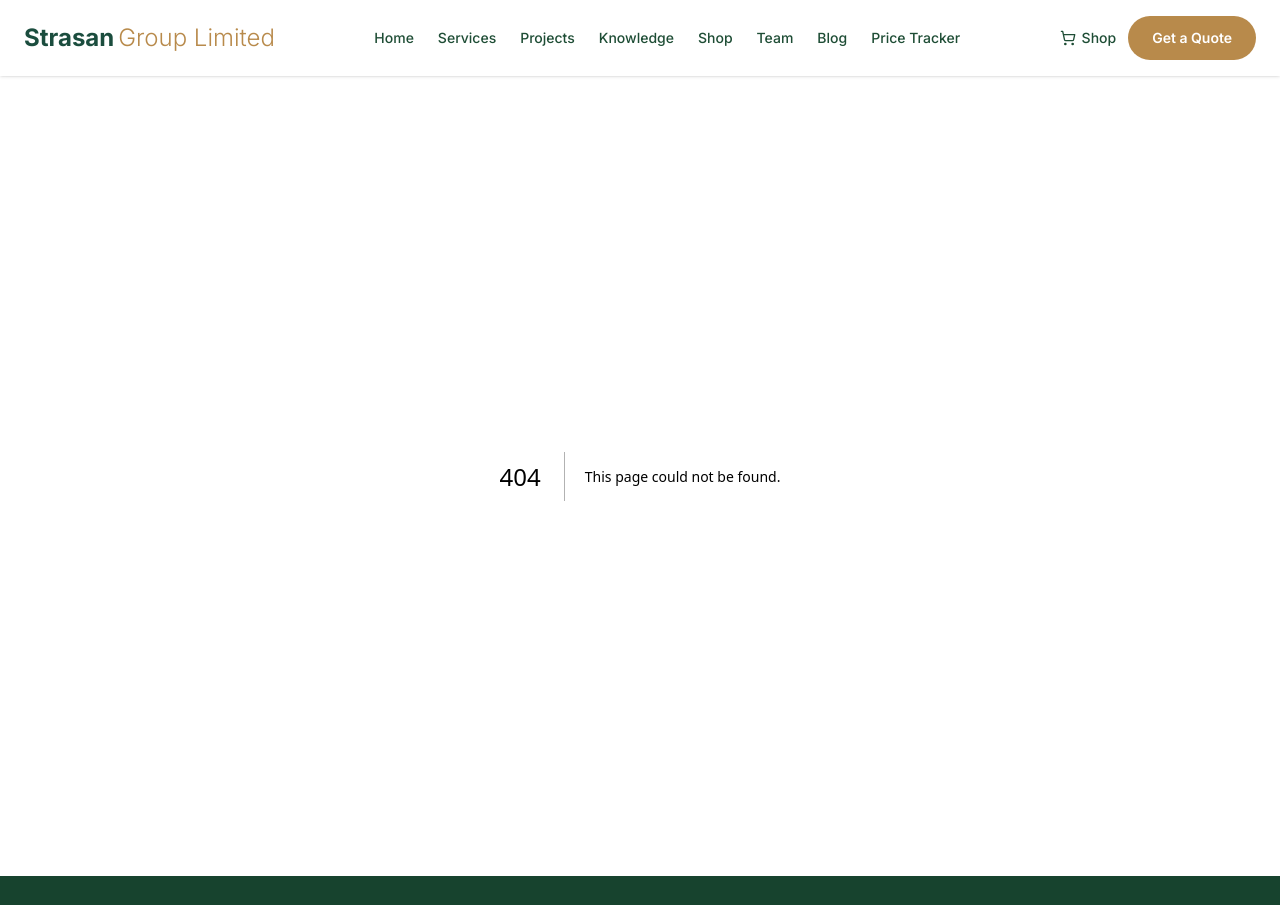
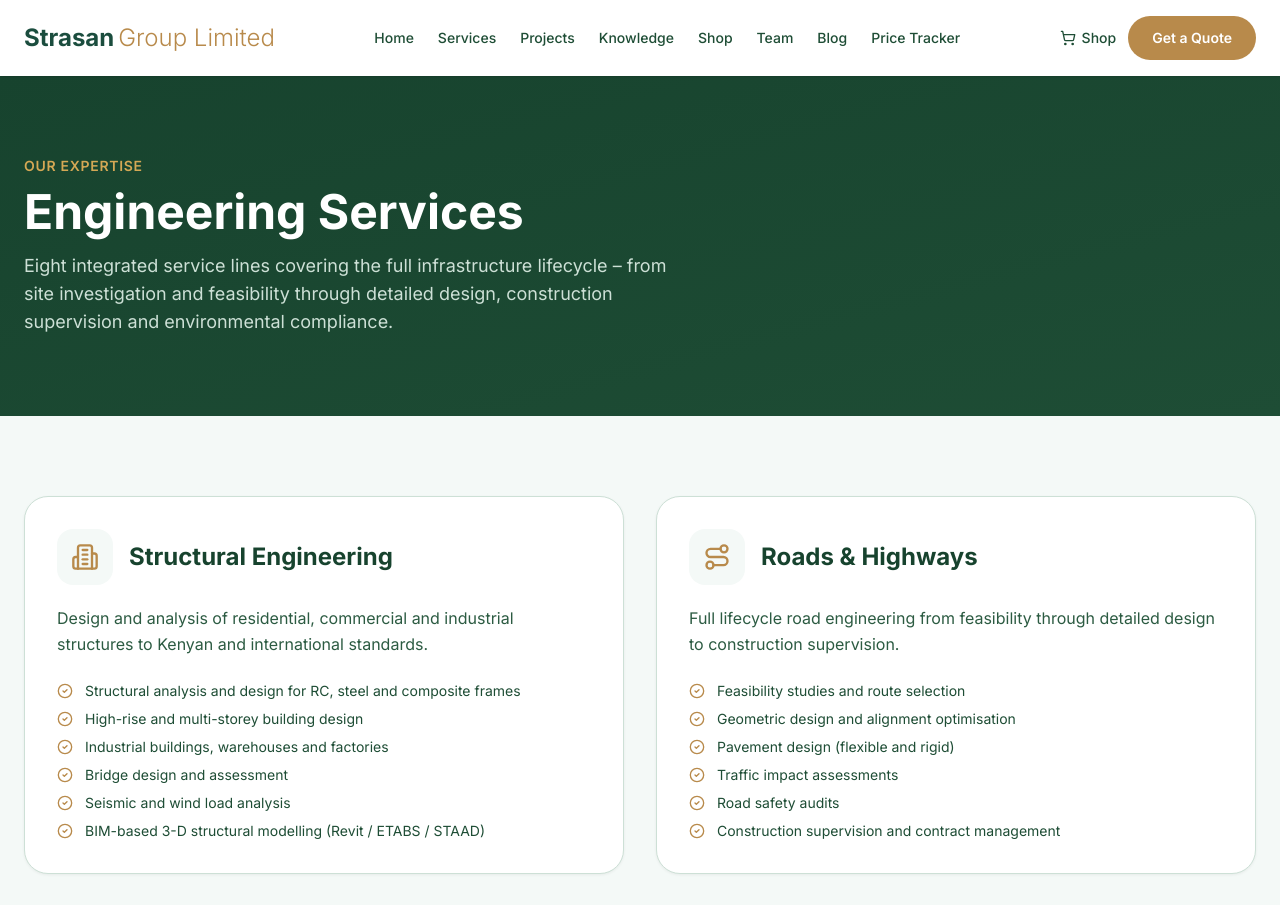
Before and after one commit to Ghola-Kodi/strasan, a Next.js app: page /shop in a window 1280 px wide. Before the commit this address had no page. Shown: the top 905 px of the page. Built offline with nearby package versions, Linux system fonts and the light colour scheme.

Commit message:
Create page.tsx

```diff
--- /dev/null
+++ b/app/shop/page.tsx
@@ -0,0 +1,98 @@
+import { CheckCircle2, ArrowRight } from 'lucide-react'
+import Link from 'next/link'
+import { SERVICES } from '@/lib/data'
+import * as LucideIcons from 'lucide-react'
+
+function ServiceIcon({ name }: { name: string }) {
+  // @ts-ignore
+  const Icon = LucideIcons[name] ?? LucideIcons.Building2
+  return <Icon size={28} className="text-gold-500" />
+}
+
+export const metadata = {
+  title: 'Services – Strasan Group Limited',
+  description: 'Civil engineering consultancy services including structural, roads, water, geotechnical, project management and EIA.',
+}
+
+export default function ServicesPage() {
+  return (
+    <div>
+      {/* Header */}
+      <section className="bg-gradient-to-br from-forest-900 to-forest-700 text-white py-20">
+        <div className="max-w-7xl mx-auto px-6">
+          <p className="text-gold-400 font-semibold uppercase tracking-wider text-sm mb-3">Our Expertise</p>
+          <h1 className="text-4xl md:text-5xl font-bold mb-4">Engineering Services</h1>
+          <p className="text-forest-200 text-lg max-w-2xl">
+            Eight integrated service lines covering the full infrastructure lifecycle – from site
+            investigation and feasibility through detailed design, construction supervision and
+            environmental compliance.
+          </p>
+        </div>
+      </section>
+
+      {/* Services grid */}
+      <section className="max-w-7xl mx-auto px-6 py-20">
+        <div className="grid md:grid-cols-2 gap-8">
+          {SERVICES.map(s => (
+            <div key={s.id} id={s.id} className="card p-8">
+              <div className="flex items-center gap-4 mb-5">
+                <div className="w-14 h-14 bg-forest-50 rounded-2xl flex items-center justify-center">
+                  <ServiceIcon name={s.icon} />
+                </div>
+                <h2 className="text-2xl font-bold text-forest-900">{s.title}</h2>
+              </div>
+              <p className="text-forest-600 leading-relaxed mb-6">{s.summary}</p>
+              <ul className="space-y-2">
+                {s.details.map(d => (
+                  <li key={d} className="flex items-start gap-3 text-forest-700 text-sm">
+                    <CheckCircle2 className="text-gold-500 mt-0.5 shrink-0" size={16} />
+                    {d}
+                  </li>
+                ))}
+              </ul>
+            </div>
+          ))}
+        </div>
+      </section>
+
+      {/* Process section */}
+      <section className="bg-forest-900 text-white py-20">
+        <div className="max-w-7xl mx-auto px-6">
+          <div className="text-center mb-14">
+            <p className="text-gold-400 font-semibold uppercase tracking-wider text-sm mb-2">How We Work</p>
+            <h2 className="text-3xl font-bold">Our Project Delivery Process</h2>
+          </div>
+          <div className="grid grid-cols-2 md:grid-cols-5 gap-6">
+            {[
+              { step: '01', title: 'Client Brief', desc: 'Define scope, budget and programme' },
+              { step: '02', title: 'Feasibility', desc: 'Options appraisal and technical review' },
+              { step: '03', title: 'Detailed Design', desc: 'Full engineering calculations and drawings' },
+              { step: '04', title: 'Procurement', desc: 'Tender documents and contractor selection' },
+              { step: '05', title: 'Supervision', desc: 'Site supervision and contract administration' },
+            ].map(p => (
+              <div key={p.step} className="text-center">
+                <div className="w-12 h-12 rounded-full bg-gold-500 text-white font-bold flex items-center justify-center mx-auto mb-4 text-lg">
+                  {p.step}
+                </div>
+                <h3 className="font-bold text-white mb-2">{p.title}</h3>
+                <p className="text-forest-400 text-sm">{p.desc}</p>
+              </div>
+            ))}
+          </div>
+        </div>
+      </section>
+
+      {/* CTA */}
+      <section className="py-20 text-center max-w-3xl mx-auto px-6">
+        <h2 className="text-3xl font-bold text-forest-900 mb-4">Discuss Your Project</h2>
+        <p className="text-forest-600 mb-8">
+          Our senior engineers are available for a no-obligation initial consultation to understand
+          your requirements and propose the right approach.
+        </p>
+        <a href="mailto:info@strasangroup.co.ke" className="btn-primary inline-flex items-center gap-2">
+          Request a Consultation <ArrowRight size={18} />
+        </a>
+      </section>
+    </div>
+  )
+}
```
